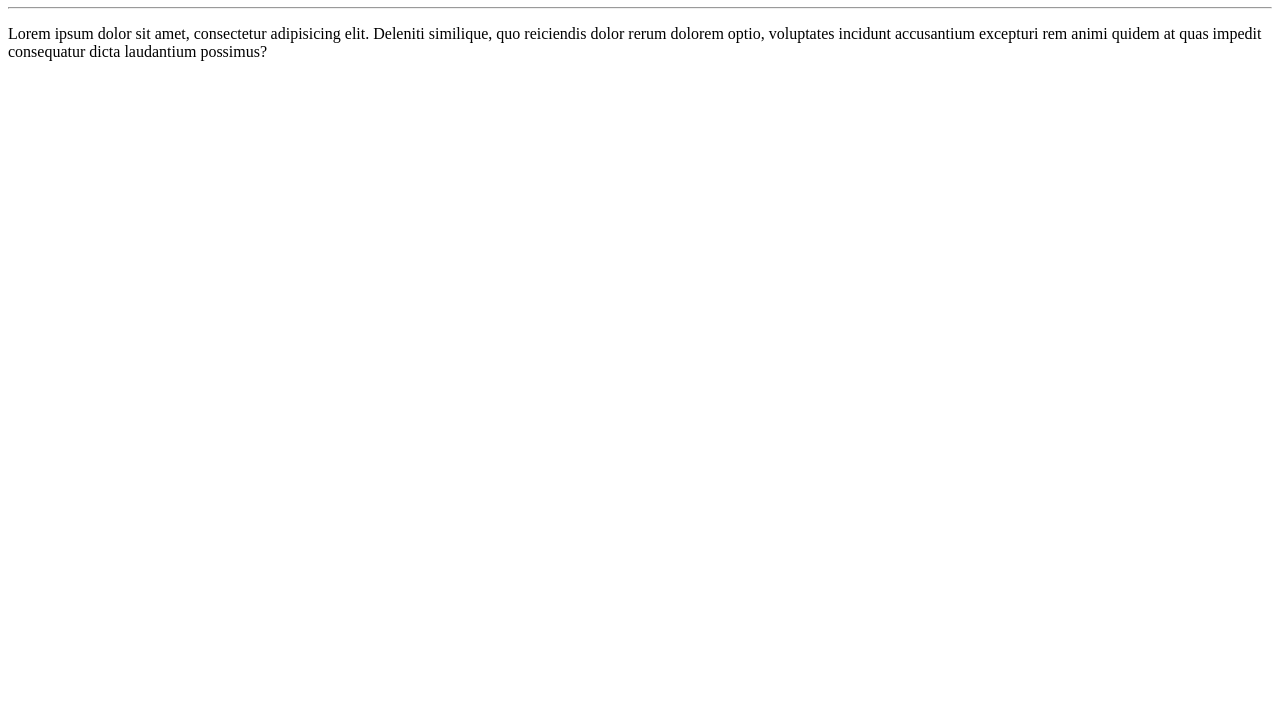
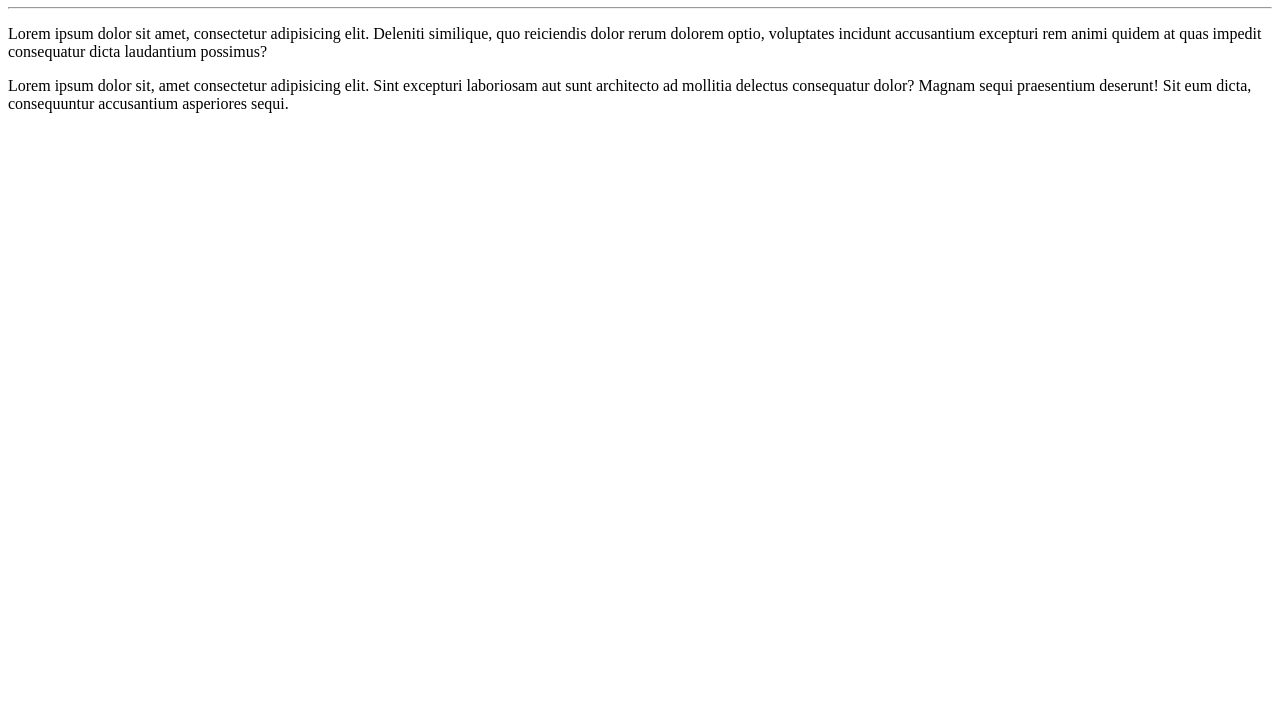
Before and after one commit to devrafael16/Ola-Mundo, a plain HTML site: page site-exemplo/index.html in a window 1280 px wide. Shown: the part 73-800 px from the top of the page. Drawn offline with Linux system fonts and the light colour scheme.

Commit message:
adicionei outro parágrafo

```diff
--- a/site-exemplo/index.html
+++ b/site-exemplo/index.html
@@ -9,5 +9,6 @@
     <h1>olá, Mundo!</h1>
     <hr>
     <p>Lorem ipsum dolor sit amet, consectetur adipisicing elit. Deleniti similique, quo reiciendis dolor rerum dolorem optio, voluptates incidunt accusantium excepturi rem animi quidem at quas impedit consequatur dicta laudantium possimus?</p>
+    <p>Lorem ipsum dolor sit, amet consectetur adipisicing elit. Sint excepturi laboriosam aut sunt architecto ad mollitia delectus consequatur dolor? Magnam sequi praesentium deserunt! Sit eum dicta, consequuntur accusantium asperiores sequi.</p>
 </body>
 </html>
```
